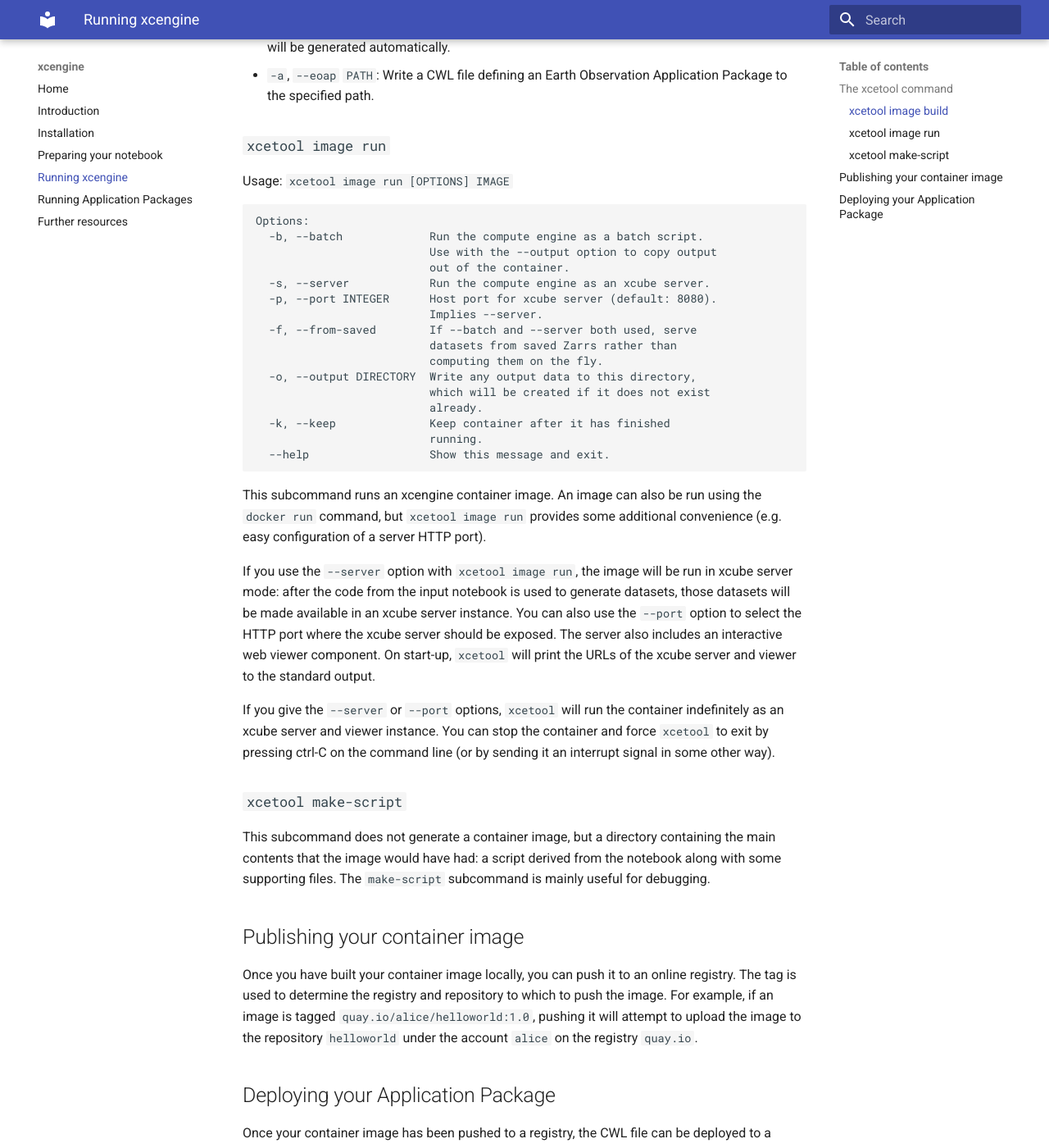
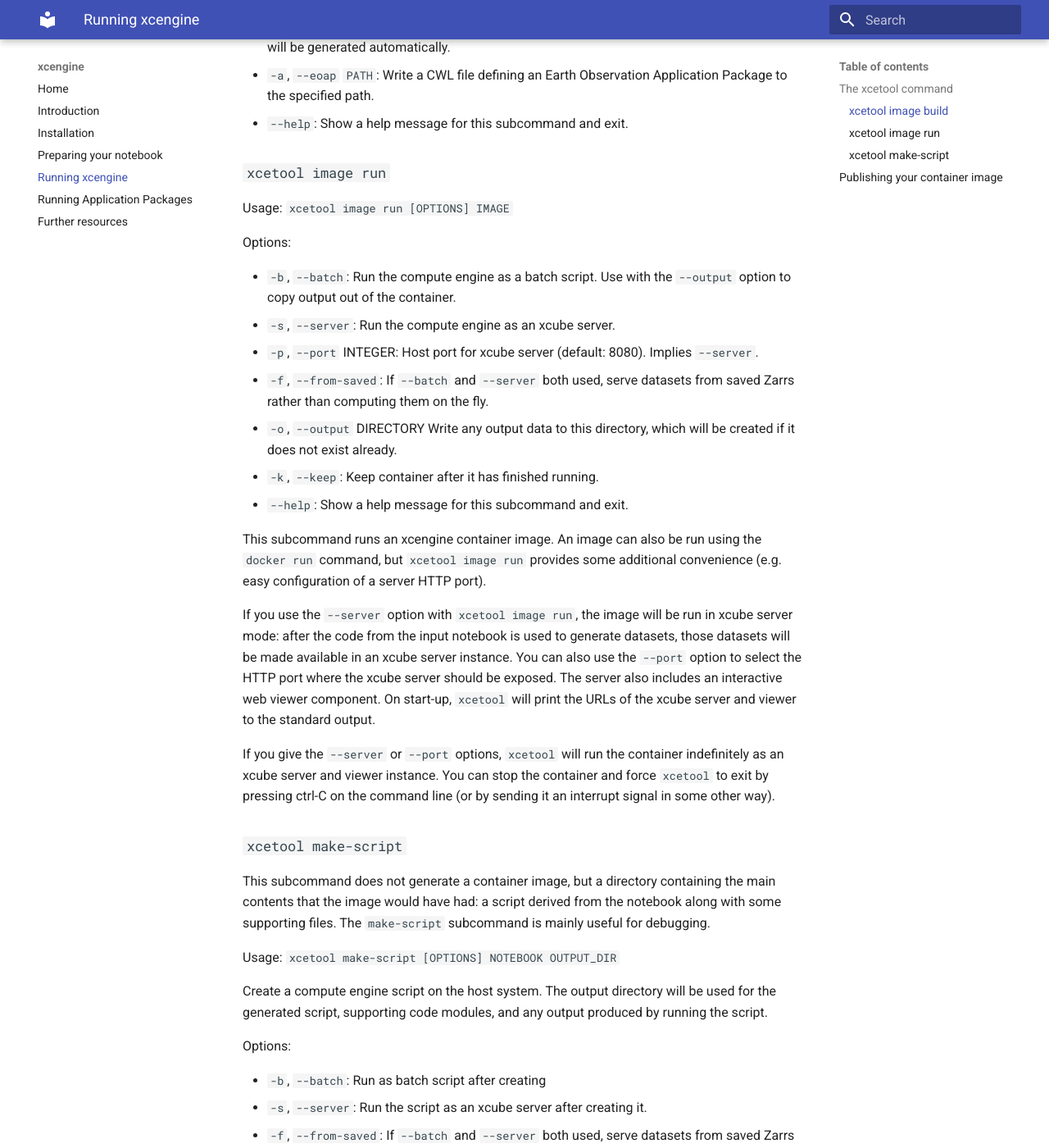
Before and after one commit to xcube-dev/xcengine, an MkDocs documentation site: the page built from docs/xcetool.md, in a window 1280 px wide and 1400 px high, scrolled down 753 px. Shown: the whole window at 82% size. Built offline with MkDocs 1.6.1 and Material for MkDocs 9.7.7, drawn with Linux system fonts in a browser that asks for light colours; some of the changed text lies outside the part shown.

Commit message:
Improve "running xcengine" docs, etc.

````diff
--- a/docs/xcetool.md
+++ b/docs/xcetool.md
@@ -19,62 +19,81 @@ a CWL file defining a corresponding application package.
 
 Options:
 
-- `-b`, `--build-dir` `DIRECTORY`: Build directory to use for preparing the Docker
-  image. If not specified, an automatically created temporary directory will be used.
-  This option is mainly useful for debugging.
-- `-e`, `--environment` `FILE`: Conda environment file to use in Docker image.
-  If no environment file is specified here or in the notebook, xcetool will try to
-  reproduce the current environment as a last resort, but this is not recommended.
-- `-t`, `--tag` `TEXT`: Tag to apply to the Docker image. If not specified, a
-  timestamp-based tag will be generated automatically.
-- `-a`, `--eoap` `PATH`: Write a CWL file defining an Earth Observation Application
-  Package to the specified path.
+-   `-b`, `--build-dir` `DIRECTORY`: Build directory to use for preparing the
+    Docker image. If not specified, an automatically created temporary
+    directory will be used.
+    This option is mainly useful for debugging.
+-   `-e`, `--environment` `FILE`:
+    Conda environment file to use in Docker image.
+    If no environment file is specified here or in the notebook,
+    xcetool will try to reproduce the current environment
+    as a last resort, but this is not recommended.
+-   `-t`, `--tag` `TEXT`: Tag to apply to the Docker image.
+    If not specified, a
+    timestamp-based tag will be generated automatically.
+-   `-a`, `--eoap` `PATH`: Write a CWL file defining an Earth Observation
+    Application Package to the specified path.
+-   `--help`: Show a help message for this subcommand and exit.
 
 ### `xcetool image run`
 
 Usage: `xcetool image run [OPTIONS] IMAGE`
 
-```text
 Options:
-  -b, --batch             Run the compute engine as a batch script.
-                          Use with the --output option to copy output
-                          out of the container.
-  -s, --server            Run the compute engine as an xcube server.
-  -p, --port INTEGER      Host port for xcube server (default: 8080).
-                          Implies --server.
-  -f, --from-saved        If --batch and --server both used, serve
-                          datasets from saved Zarrs rather than
-                          computing them on the fly.
-  -o, --output DIRECTORY  Write any output data to this directory,
-                          which will be created if it does not exist
-                          already.
-  -k, --keep              Keep container after it has finished
-                          running.
-  --help                  Show this message and exit.
-```
 
-This subcommand runs an xcengine container image. An image can also be run using the
-`docker run` command, but `xcetool image run` provides some additional convenience
-(e.g. easy configuration of a server HTTP port).
+-   `-b`, `--batch`: Run the compute engine as a batch script.
+    Use with the `--output` option to copy output
+    out of the container.
+-   `-s`, `--server`: Run the compute engine as an xcube server.
+-   `-p`, `--port` INTEGER: Host port for xcube server (default: 8080).
+    Implies `--server`.
+-   `-f`, `--from-saved`: If `--batch` and `--server` both used, serve
+    datasets from saved Zarrs rather than
+    computing them on the fly.
+-   `-o`, `--output` DIRECTORY  Write any output data to this directory,
+    which will be created if it does not exist
+    already.
+-   `-k`, `--keep`: Keep container after it has finished
+    running.
+-   `--help`: Show a help message for this subcommand and exit.
 
-If you use the `--server` option with `xcetool image run`, the image will be run in
-xcube server mode: after the code from the input notebook is used to generate datasets,
-those datasets will be made available in an xcube server instance. You can also use
-the `--port` option to select the HTTP port where the xcube server should be exposed.
-The server also includes an interactive web viewer component. On start-up, `xcetool`
-will print the URLs of the xcube server and viewer to the standard output.
+This subcommand runs an xcengine container image. An image can also be run
+using the `docker run` command, but `xcetool image run` provides some
+additional convenience (e.g. easy configuration of a server HTTP port).
 
-If you give the `--server` or `--port` options, `xcetool` will run the container
-indefinitely as an xcube server and viewer instance. You can stop the container and
-force `xcetool` to exit by pressing ctrl-C on the command line (or by sending it an
-interrupt signal in some other way).
+If you use the `--server` option with `xcetool image run`, the image will be
+run in xcube server mode: after the code from the input notebook is used to
+generate datasets, those datasets will be made available in an xcube server
+instance. You can also use the `--port` option to select the HTTP port where
+the xcube server should be exposed. The server also includes an interactive
+web viewer component. On start-up, `xcetool` will print the URLs of the xcube
+server and viewer to the standard output.
+
+If you give the `--server` or `--port` options, `xcetool` will run the
+container indefinitely as an xcube server and viewer instance. You can stop
+the container and force `xcetool` to exit by pressing ctrl-C on the command
+line (or by sending it an interrupt signal in some other way).
 
 ### `xcetool make-script`
 
-This subcommand does not generate a container image, but a directory containing
-the main contents that the image would have had: a script derived from the notebook
-along with some supporting files. The `make-script` subcommand is mainly useful for
-debugging.
+This subcommand does not generate a container image, but a directory
+containing the main contents that the image would have had: a script derived
+from the notebook along with some supporting files. The `make-script`
+subcommand is mainly useful for debugging.
+
+Usage: `xcetool make-script [OPTIONS] NOTEBOOK OUTPUT_DIR`
+
+Create a compute engine script on the host system. The output directory will
+be used for the generated script, supporting code modules, and any output
+produced by running the script.
+
+Options:
+
+-   `-b`, `--batch`: Run as batch script after creating
+-   `-s`, `--server`: Run the script as an xcube server after creating it.
+-   `-f`, `--from-saved`: If `--batch` and `--server` both used, serve datasets from saved Zarrs rather than computing them on the fly.
+-   `-c`, `--clear`: Clear output directory before writing to it
+-   `--help`: Show a help message for this subcommand and exit.
 
 ## Publishing your container image
 
@@ -82,12 +101,6 @@ Once you have built your container image locally, you can push it to an online
 registry. The tag is used to determine the registry and repository to which to
 push the image. For example, if an image is tagged `quay.io/alice/helloworld:1.0`,
 pushing it will attempt to upload the image to the repository `helloworld`
-under the account `alice` on the registry `quay.io`.
-
-
-## Deploying your Application Package
-
-Once your container image has been pushed to a registry, the CWL file can be deployed
-to a cloud platform to make your Application Package available to users of this
-platform. The process for deploying the CWL file varies; consult the platform
-documentation or support for details.
+under the account `alice` on the registry `quay.io`. See the [Docker
+documentation](https://docs.docker.com/get-started/docker-concepts/the-basics/what-is-a-registry/)
+for more details.
````
Also changed, not shown: docs/intro.md (+4 -4 lines), docs/testing.md (+14 -6 lines).
